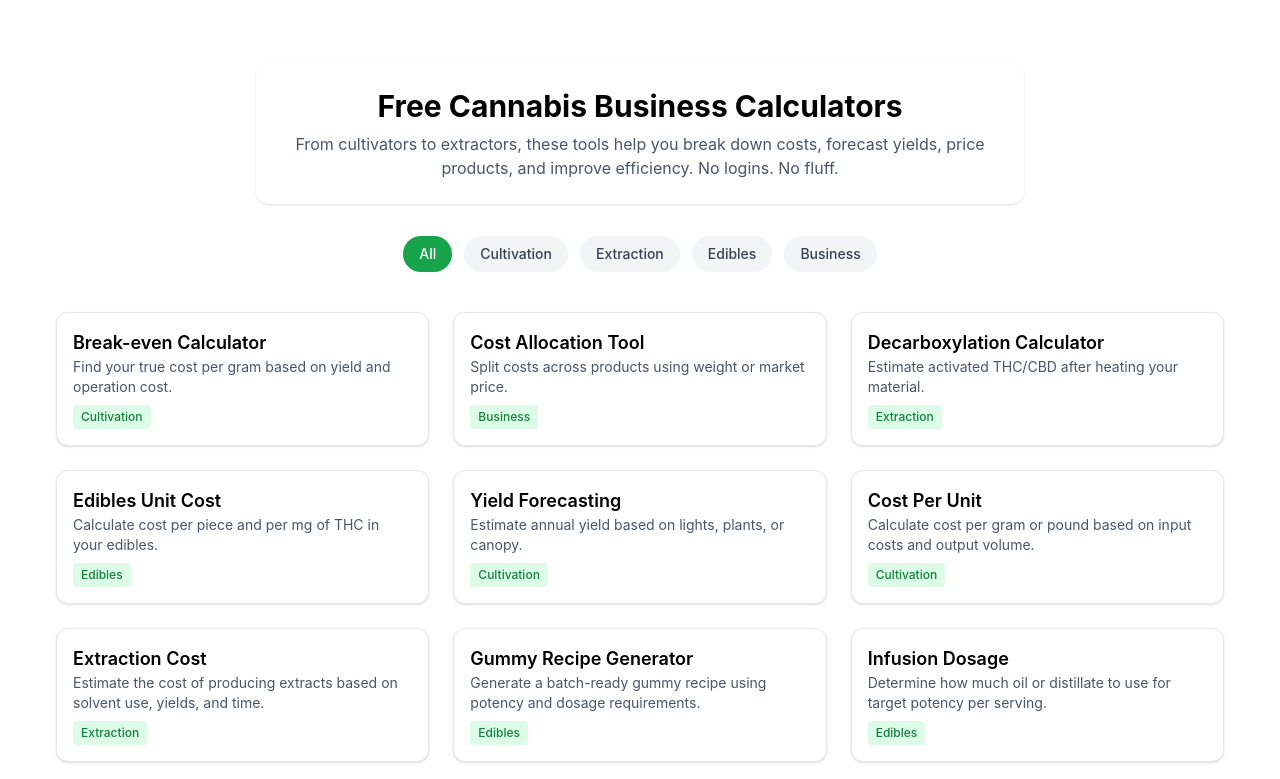
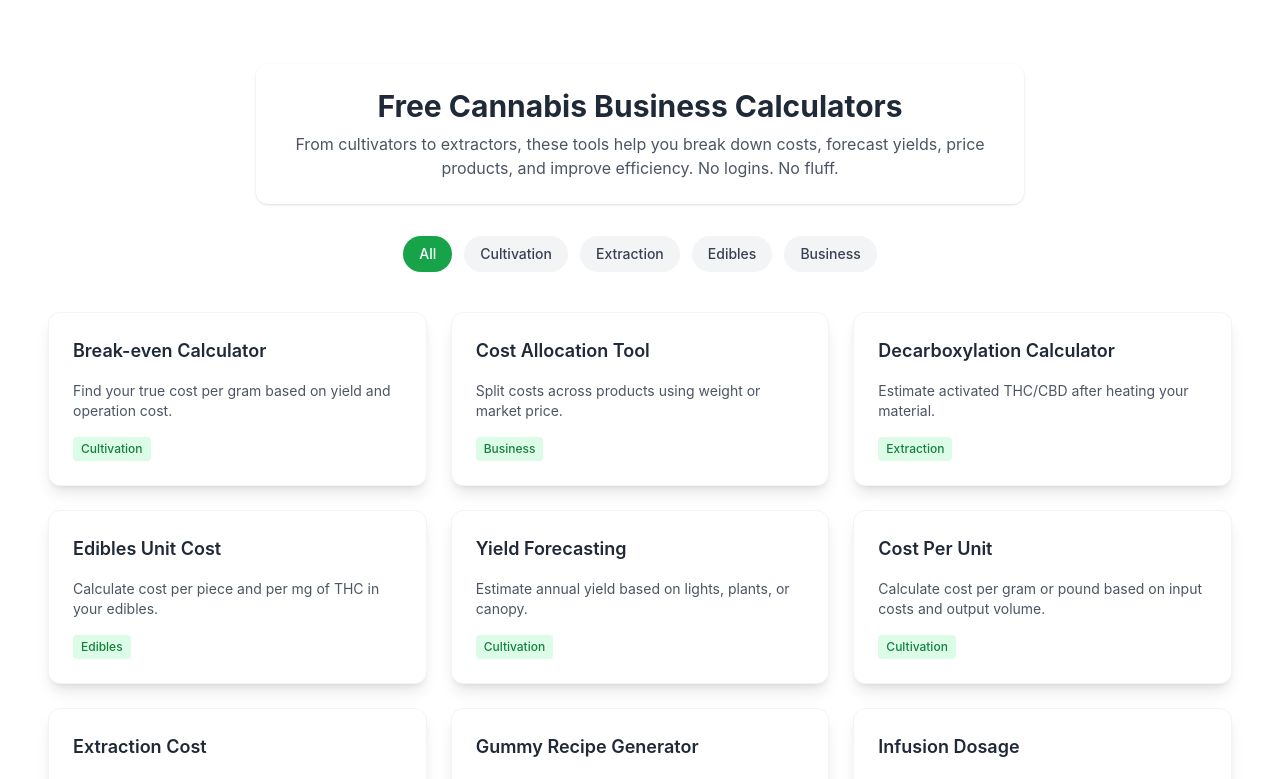
Before and after one commit to EbenMusich/bud-calc-bolt-lite, a Next.js app: page /calculators in a window 1280 px wide. Shown: the top 779 px of the page. Built offline with nearby package versions, Linux system fonts and the light colour scheme.

Commit message:
Create Calculator Grid Components

```diff
--- a/components/CalculatorCard.js
+++ b/components/CalculatorCard.js
@@ -0,0 +1,23 @@
+import React from 'react';
+import Link from 'next/link';
+
+export default function CalculatorCard({ calculator }) {
+  return (
+    <Link
+      href={`/calculators/${calculator.slug}`}
+      className="block focus:outline-none focus:ring-2 focus:ring-green-500 rounded-xl"
+    >
+      <div className="h-full bg-white dark:bg-gray-800 rounded-xl shadow-lg hover:shadow-xl p-6 border border-gray-100 dark:border-gray-700 transition-all duration-300 hover:scale-[1.02] hover:bg-gray-50 dark:hover:bg-gray-700 space-y-4">
+        <h2 className="text-lg font-semibold text-gray-800 dark:text-gray-200">
+          {calculator.name}
+        </h2>
+        <p className="text-sm text-gray-600 dark:text-gray-400">
+          {calculator.description}
+        </p>
+        <span className="inline-block text-xs font-medium text-green-700 dark:text-green-400 bg-green-100 dark:bg-green-900 px-2 py-1 rounded">
+          {calculator.category}
+        </span>
+      </div>
+    </Link>
+  );
+}
--- a/components/CalculatorGrid.js
+++ b/components/CalculatorGrid.js
@@ -0,0 +1,14 @@
+import React from 'react';
+import CalculatorCard from './CalculatorCard';
+
+export default function CalculatorGrid({ calculators }) {
+  return (
+    <div className="max-w-7xl mx-auto px-4">
+      <div className="grid grid-cols-1 md:grid-cols-2 lg:grid-cols-3 gap-6">
+        {calculators.map((calculator) => (
+          <CalculatorCard key={calculator.slug} calculator={calculator} />
+        ))}
+      </div>
+    </div>
+  );
+}
--- a/pages/calculators/index.tsx
+++ b/pages/calculators/index.tsx
@@ -1,26 +1,31 @@
 import React, { useState } from "react";
 import Layout from "../../components/Layout";
-import Link from "next/link";
+import CalculatorGrid from "../../components/CalculatorGrid";
 import { calculators } from "../../data/calculatorData";
 
 export default function CalculatorsPage() {
   const [category, setCategory] = useState("All");
+  const categories = ["All", "Cultivation", "Extraction", "Edibles", "Business"];
 
-  const categories = ["All", "Cultivation", "Extraction", "Edibles", "Business"];
+  const filteredCalculators = calculators.filter(
+    (calc) => category === "All" || calc.category === category
+  );
 
   return (
     <Layout>
-      <div className="min-h-screen px-6 py-16 max-w-7xl mx-auto">
+      <div className="min-h-screen py-16">
         {/* Explainer Hero */}
-        <section className="bg-white rounded-xl shadow p-6 mb-8 text-center max-w-3xl mx-auto">
-          <h1 className="text-3xl font-bold mb-2">Free Cannabis Business Calculators</h1>
-          <p className="text-gray-600">
+        <section className="bg-white dark:bg-gray-800 rounded-xl shadow p-6 mb-8 text-center max-w-3xl mx-auto">
+          <h1 className="text-3xl font-bold mb-2 text-gray-800 dark:text-gray-200">
+            Free Cannabis Business Calculators
+          </h1>
+          <p className="text-gray-600 dark:text-gray-400">
             From cultivators to extractors, these tools help you break down costs, forecast yields,
             price products, and improve efficiency. No logins. No fluff.
           </p>
         </section>
 
-        {/* Tabs */}
+        {/* Category Tabs */}
         <div className="flex justify-center flex-wrap gap-3 mb-10">
           {categories.map((label) => (
             <button
@@ -29,7 +34,7 @@ export default function CalculatorsPage() {
               className={`px-4 py-2 rounded-full text-sm font-medium transition ${
                 category === label
                   ? "bg-green-600 text-white"
-                  : "bg-gray-100 text-gray-700 hover:bg-green-100"
+                  : "bg-gray-100 dark:bg-gray-700 text-gray-700 dark:text-gray-300 hover:bg-green-100 dark:hover:bg-green-900"
               }`}
             >
               {label}
@@ -37,32 +42,20 @@ export default function CalculatorsPage() {
           ))}
         </div>
 
-        {/* Calculator Cards */}
-        <div className="grid grid-cols-1 sm:grid-cols-2 lg:grid-cols-3 gap-6">
-          {calculators
-            .filter((calc) => category === "All" || calc.category === category)
-            .map((calc) => (
-              <Link key={calc.slug} href={`/calculators/${calc.slug}`}>
-                <div className="cursor-pointer border rounded-xl shadow p-4 hover:shadow-md transition bg-white">
-                  <h2 className="text-lg font-semibold">{calc.name}</h2>
-                  <p className="text-sm text-gray-600">{calc.description}</p>
-                  <span className="mt-2 inline-block text-xs font-medium text-green-700 bg-green-100 px-2 py-1 rounded">
-                    {calc.category}
-                  </span>
-                </div>
-              </Link>
-            ))}
-        </div>
+        {/* Calculator Grid */}
+        <CalculatorGrid calculators={filteredCalculators} />
 
-        {/* CTA */}
+        {/* CTA Section */}
         <section className="mt-16 text-center">
-          <p className="text-sm text-gray-500">Want to go deeper into costing or production?</p>
-          <Link
+          <p className="text-sm text-gray-500 dark:text-gray-400">
+            Want to go deeper into costing or production?
+          </p>
+          <a
             href="/resources"
-            className="inline-block mt-3 bg-green-600 hover:bg-green-700 text-white px-6 py-3 rounded-full shadow"
+            className="inline-block mt-3 bg-green-600 hover:bg-green-700 text-white px-6 py-3 rounded-full shadow transition-colors duration-300"
           >
             Explore Resources
-          </Link>
+          </a>
         </section>
       </div>
     </Layout>
```
